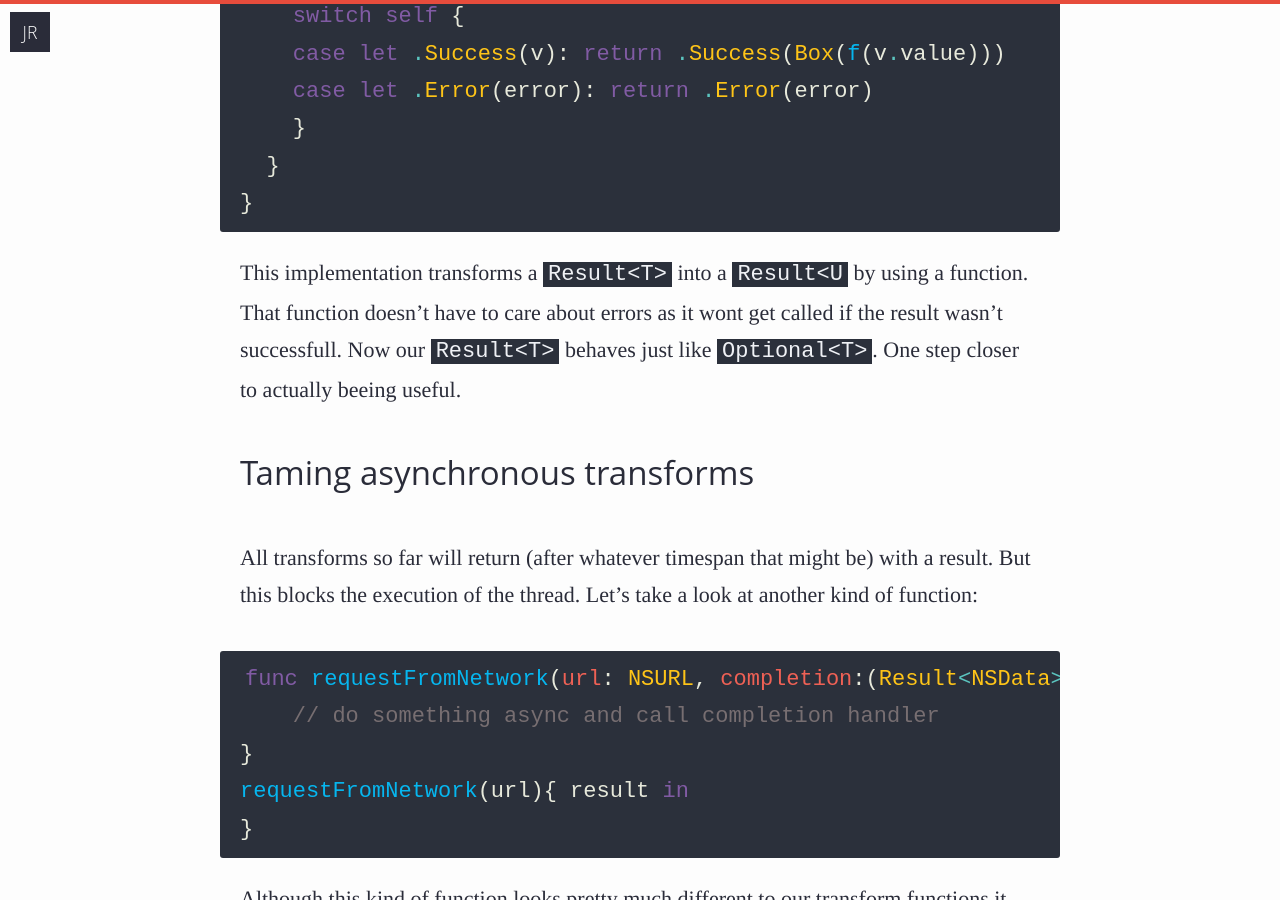
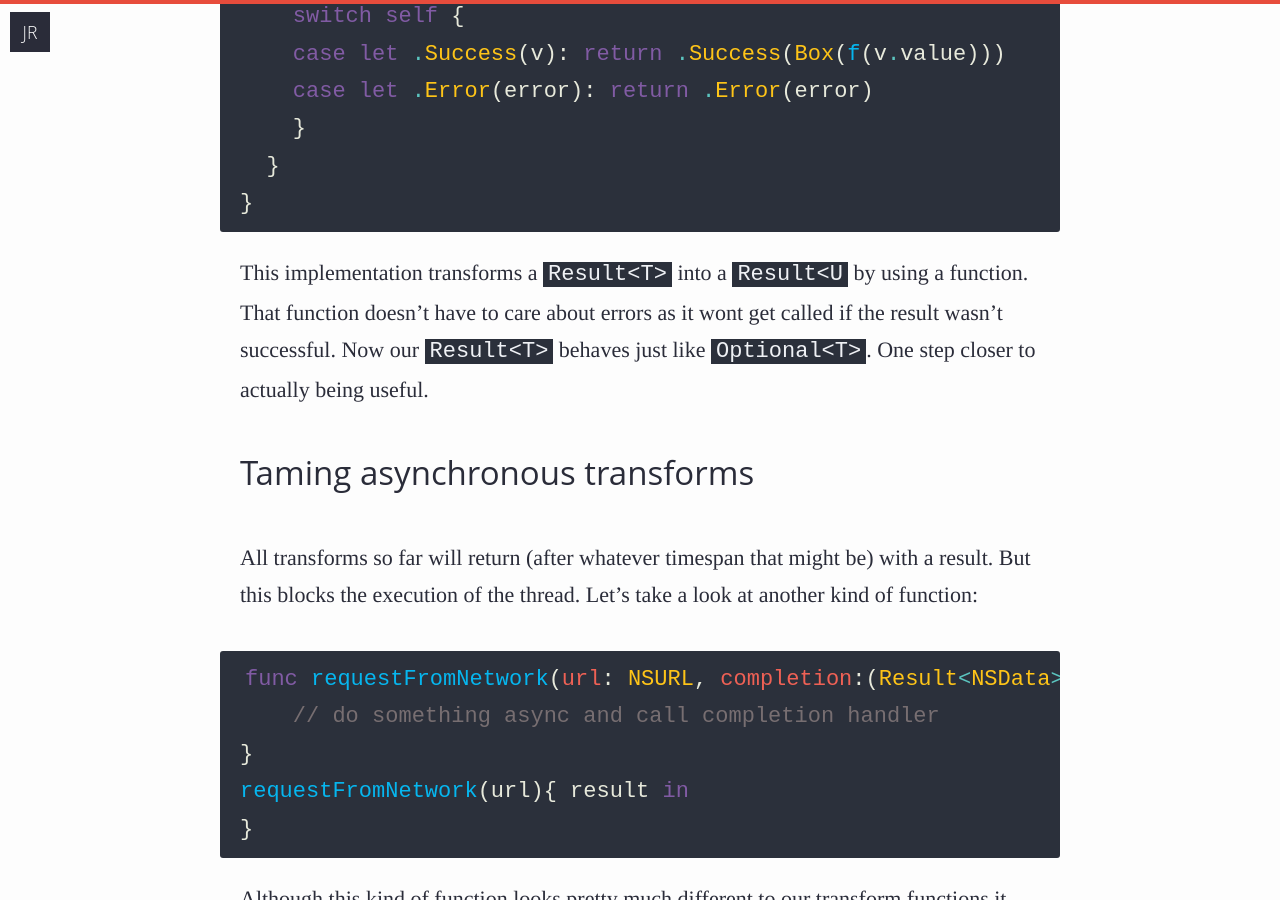
Before and after one commit to JensRavens/jensravens.github.io, a Jekyll site: the page built from _posts/2015-05-24-transforming-the-world-into-a-better-place.md, in a window 1280 px wide and 900 px high, scrolled down 4898 px. Built offline with Jekyll 4.4.1, drawn with Linux system fonts in a browser that asks for light colours; Markdown is read by kramdown in place of the engine named in the settings; comment, search, counter and statistics services are not loaded.

Commit message:
fix typos

```diff
--- a/_posts/2015-05-24-transforming-the-world-into-a-better-place.md
+++ b/_posts/2015-05-24-transforming-the-world-into-a-better-place.md
@@ -162,8 +162,8 @@ enum Result<T> {
 
 This implementation transforms a `Result<T>` into a `Result<U` by using a
 function. That function doesn't have to care about errors as it wont get called
-if the result wasn't successfull. Now our `Result<T>` behaves just like
-`Optional<T>`. One step closer to actually beeing useful.
+if the result wasn't successful. Now our `Result<T>` behaves just like
+`Optional<T>`. One step closer to actually being useful.
 
 ## Taming asynchronous transforms
 
```
